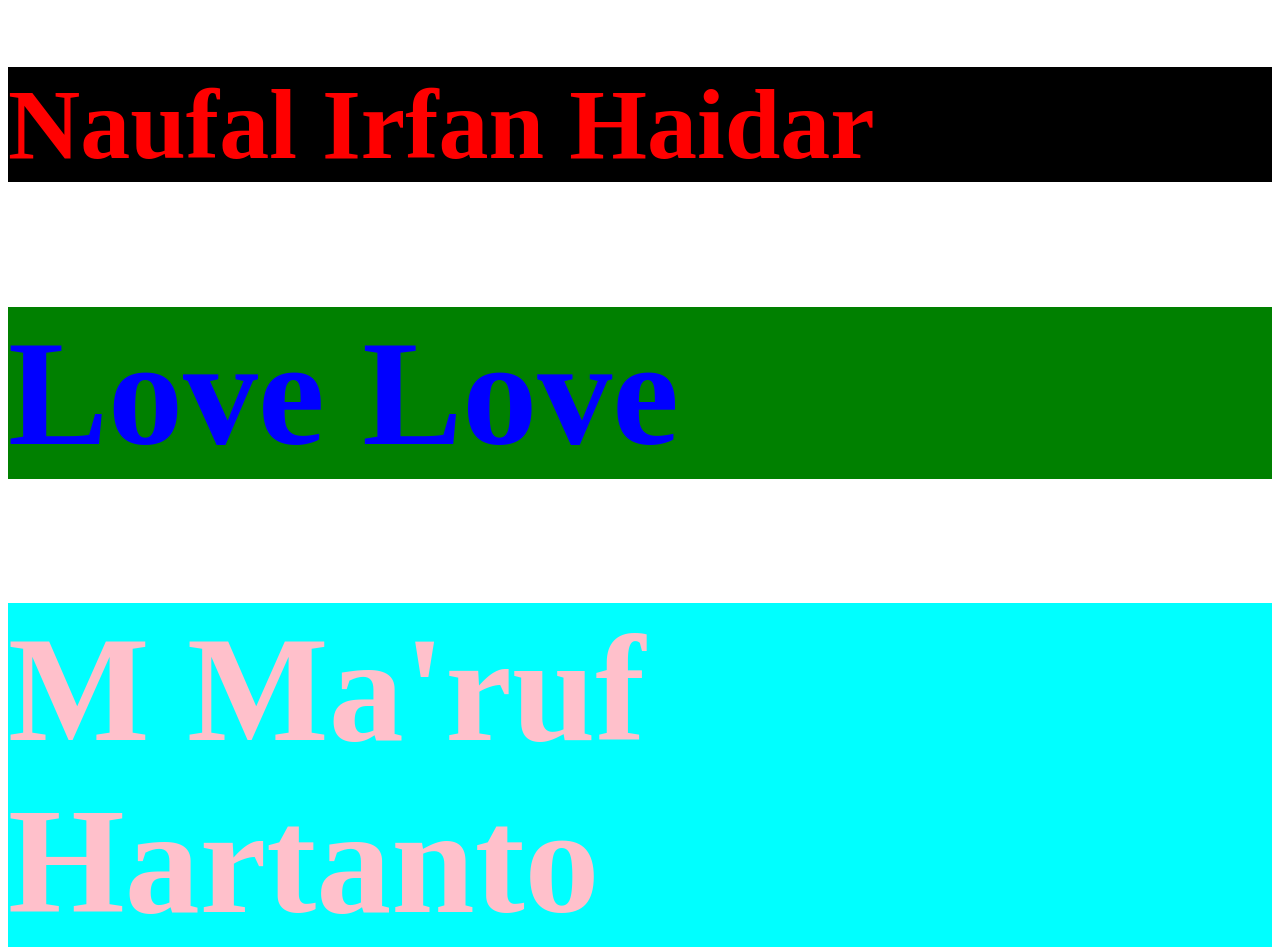
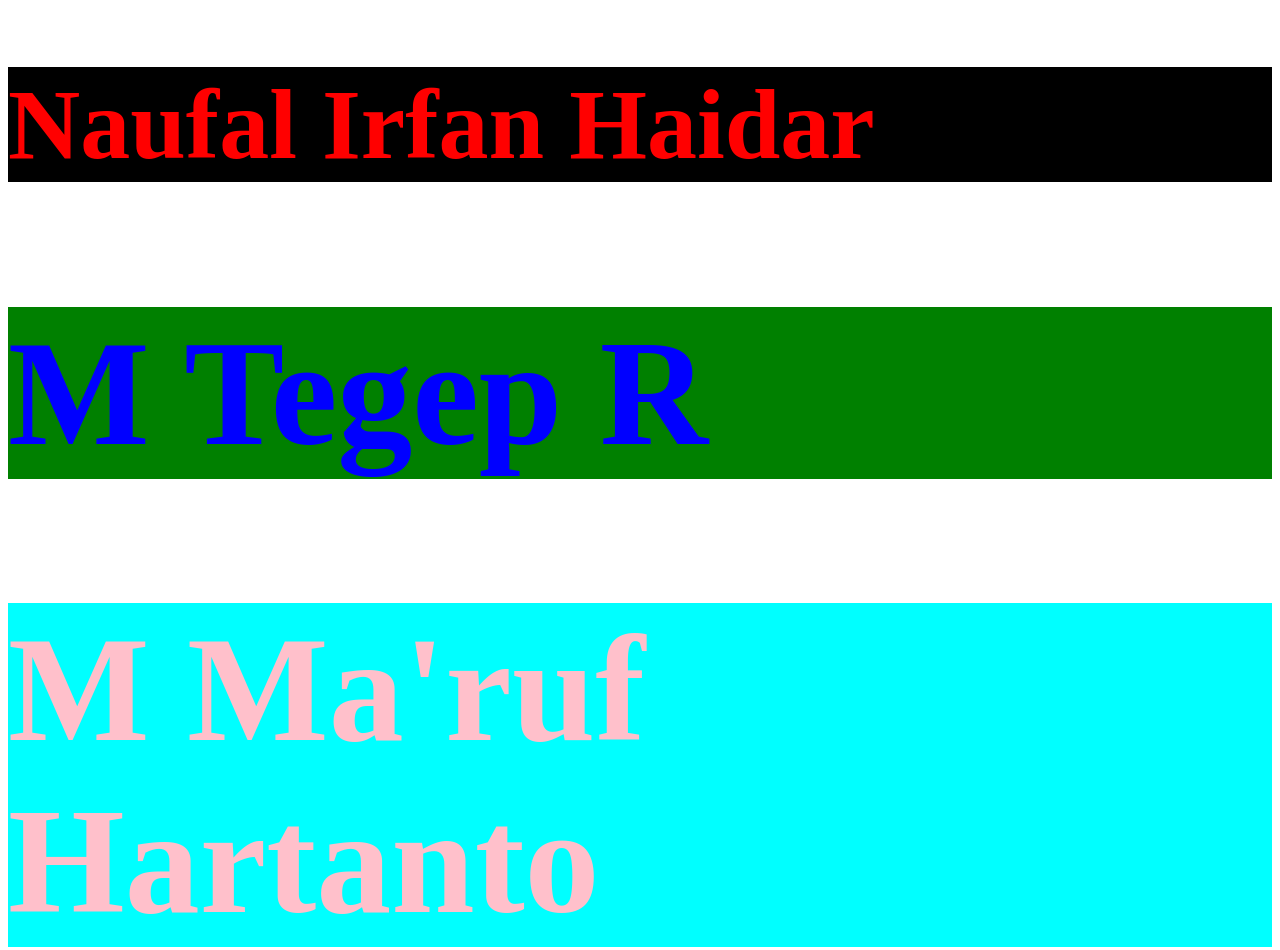
Before and after one commit to NaufalIrfanHaidar-me/belajar-css, a plain HTML site: page belajarcss.html in a window 1280 px wide. Shown: the top 950 px of the page. Drawn offline with Linux system fonts and the light colour scheme.

Commit message:
Update belajarcss.html

```diff
--- a/belajarcss.html
+++ b/belajarcss.html
@@ -21,7 +21,7 @@
     </head>
     <body>
         <h1 style="color :red; font-size:100px; background-color: black;">Naufal Irfan Haidar</h1>
-        <h2>Love Love</h2>
+        <h2>M Tegep R</h2>
         <h2 class="nama"> M Ma'ruf Hartanto</h2>
         <h2 id="nama">Muhammad Ilyas R</h2>
         <h3>yoshi kardiana</h3>
```
